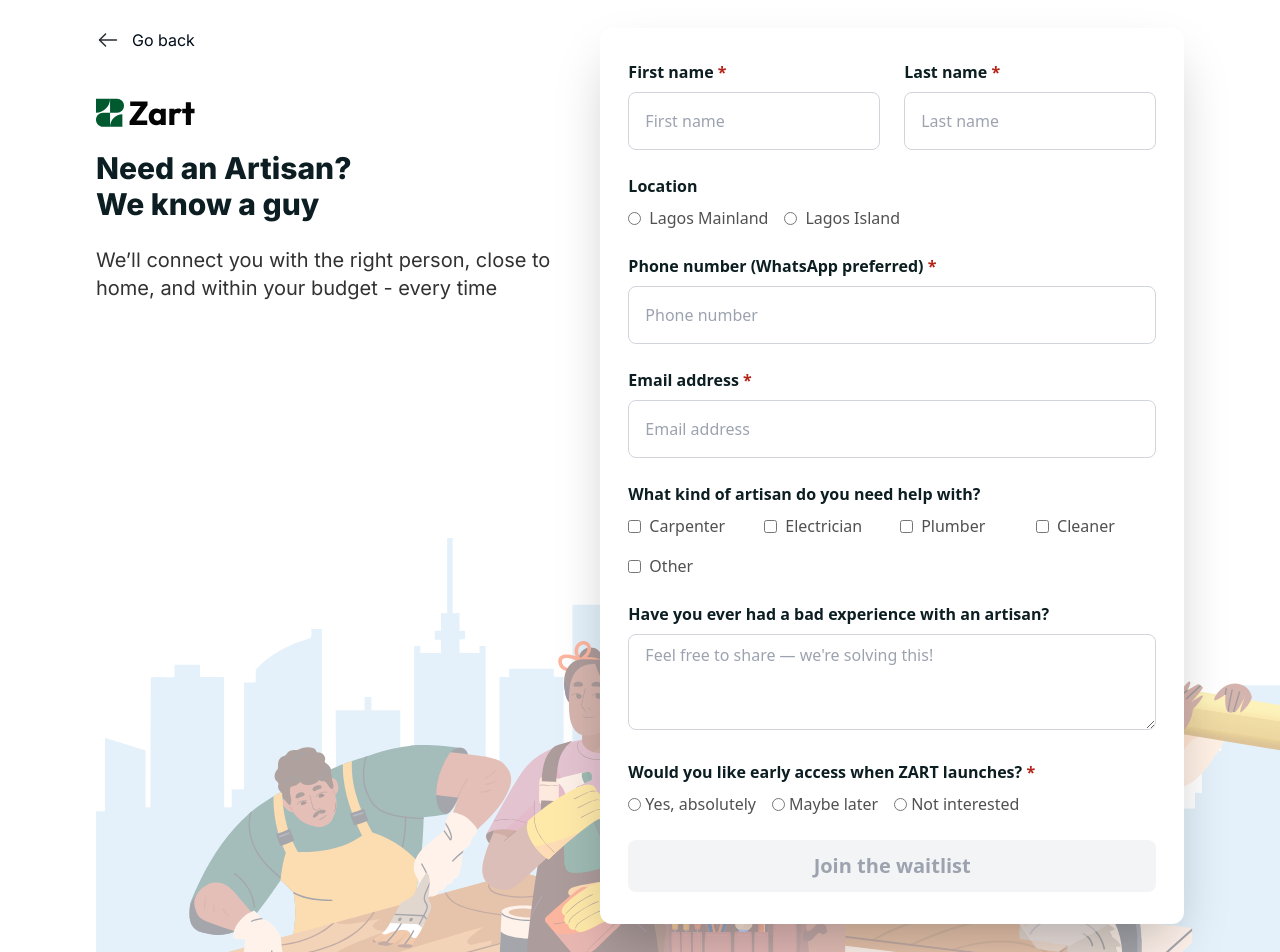
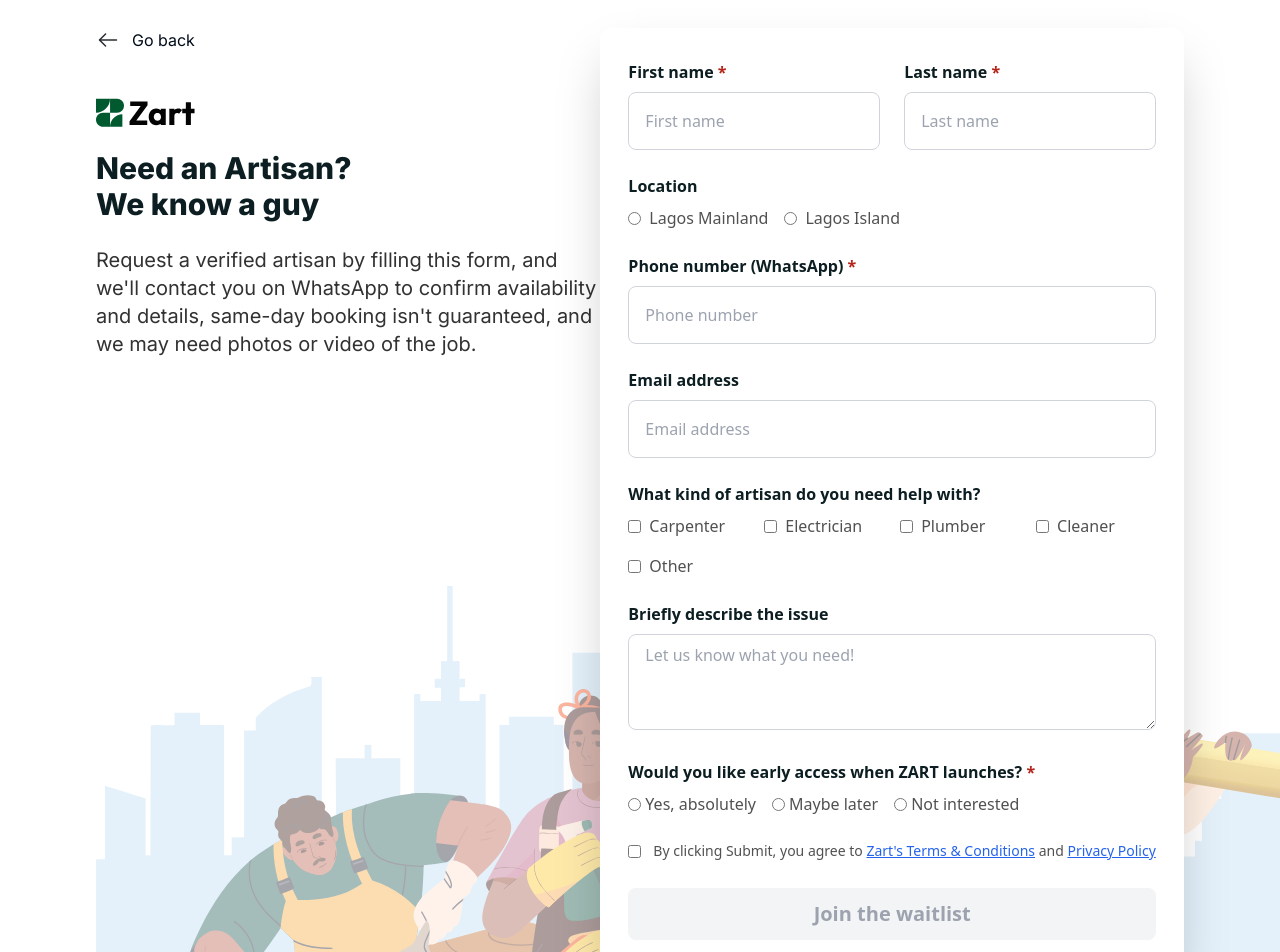
Before and after one commit to ZartHQ/website, a Next.js app: page /patrons/form in a window 1280 px wide. Shown: the top 952 px of the page. Built offline with nearby package versions, Linux system fonts and the light colour scheme; a web font is replaced by a local one.

Commit message:
Update website: attempt 2

```diff
--- a/src/app/patrons/form/page.tsx
+++ b/src/app/patrons/form/page.tsx
@@ -12,7 +12,7 @@ const PatronFormPage = () => {
           We know a guy
         </>
       }
-      description="We’ll connect you with the right person, close to home, and within your budget - every time"
+      description="Request a verified artisan by filling this form, and we'll contact you on WhatsApp to confirm availability and details, same-day booking isn't guaranteed, and we may need photos or video of the job."
       formComponent={<PatronForm />}
       selectedForm="patron"
     />
--- a/src/components/patronForm.tsx
+++ b/src/components/patronForm.tsx
@@ -4,6 +4,7 @@ import * as Yup from "yup";
 import { Button } from "./button";
 import request from "@/utils/api";
 import { showToast } from "@/utils/toast";
+const nigerianPhoneRegex = /^(\+?234|0)[7-9][0-1]\d{8}$/;
 
 const areasData = {
   "Lagos Mainland": [
@@ -45,10 +46,12 @@ export interface ArtisanRequestForm {
   lastName: string;
   location: string;
   phoneNumber: string;
-  email: string;
+  email?: string;
   artisanTypes: ArtisanType[];
   otherArtisanType?: string;
   badExperience?: string;
+  preferredDate?: string;
+  agreeToTerms: boolean;
   earlyAccess: "Yes, absolutely" | "Maybe later" | "Not interested" | "";
 }
 
@@ -64,8 +67,13 @@ const validationSchema = Yup.object().shape({
   firstName: Yup.string().required("First name is required"),
   lastName: Yup.string().required("Last name is required"),
   location: Yup.string().required("Please select a location"),
-  phoneNumber: Yup.string().required("Phone number is required"),
-  email: Yup.string().email("Invalid email").required("Email is required"),
+  phoneNumber: Yup.string()
+    .required("Phone number is required")
+    .matches(
+      nigerianPhoneRegex,
+      "Please enter a valid Nigerian phone number (e.g., 08012345678 or +2348012345678)"
+    ),
+  email: Yup.string().email("Invalid email").optional(),
   artisanTypes: Yup.array()
     .min(1, "Please select at least one artisan type")
     .required("Please select an artisan type"),
@@ -73,6 +81,8 @@ const validationSchema = Yup.object().shape({
     is: (types: string[]) => types?.includes("Other"),
     then: (schema) => schema.required("Please specify the artisan type")
   }),
+  preferredDate: Yup.string().optional(),
+  agreeToTerms: Yup.boolean().oneOf([true], "You must agree to the Terms & Conditions and Privacy Policy"),
   earlyAccess: Yup.string().required("Please select an option")
 });
 
@@ -84,6 +94,10 @@ const initialValues: ArtisanRequestForm = {
   email: "",
   artisanTypes: [],
   badExperience: "",
+  preferredDate: "",
+  otherArtisanType: "",
+  area: "",
+  agreeToTerms: false,
   earlyAccess: ""
 };
 
@@ -138,50 +152,67 @@ const PatronForm = () => {
     values: any,
     {
       setSubmitting,
-      resetForm
+      resetForm,
+      setFieldValue
     }: {
       setSubmitting: (isSubmitting: boolean) => void;
       resetForm: () => void;
+      setFieldValue: (field: string, value: any) => void;
     }
   ) => {
     setIsLoading(true);
     try {
-      const formData = {
-        firstName: values.firstName,
-        lastName: values.lastName,
-        location: values.location,
-        email: values.email || "",
-        phone: values.phoneNumber || "",
-        artisanType: values.artisanTypes || [],
-        otherArtisanType: values.otherArtisanType || "",
-        badExperienceDetails: values.badExperience || "",
-        earlyAccess: values.earlyAccess,
-        area: values.area
-      };
+      console.log('[FORM] Starting form submission to Formspree');
+
+      const formData = new FormData();
+      formData.append("firstName", values.firstName);
+      formData.append("lastName", values.lastName);
+      formData.append("location", values.location);
+      formData.append("area", values.area || "");
+      formData.append("email", values.email || "");
+      formData.append("phoneNumber", values.phoneNumber || "");
+      formData.append("artisanTypes", (values.artisanTypes || []).join(", "));
+      formData.append("otherArtisanType", values.otherArtisanType || "");
+      formData.append("badExperience", values.badExperience || "");
+      formData.append("preferredDate", values.preferredDate || "");
+      formData.append("earlyAccess", values.earlyAccess);
+      formData.append("agreeToTerms", values.agreeToTerms ? "Yes" : "No");
 
       const response = await fetch("https://formspree.io/f/mjkrzeon", {
         method: "POST",
         headers: {
-          "Content-Type": "application/json",
           Accept: "application/json"
         },
-        body: JSON.stringify(formData)
+        body: formData
       });
 
-      if (!response.ok) throw new Error("Form submission failed");
+      if (!response.ok) {
+        const text = await response.text().catch(() => "");
+        throw new Error(`Form submission failed with status ${response.status}`);
+      }
 
-      const result = await response.json();
-      console.log("Form submitted successfully:", result);
-      showToast("Your details have been submitted successfully. We'll notify you when ZART launches!");
+      console.log("Form submitted successfully to Formspree");
+      showToast("You’re all set.. We'll text you on whatsapp shortly!", 'success');
       resetForm();
     } catch (error) {
-      console.error("Error submitting form:", error);
-      showToast("There was an error submitting your form. Please try again later.");
+      console.error('[FORM] Error submitting form:', error);
+
+      let msg = "There was an error submitting your form. Please try again later.";
+      if (error instanceof Error) {
+        msg = error.message;
+      }
+
+      showToast(msg, 'error');
     } finally {
       setIsLoading(false);
       setSubmitting(false);
     }
   };
+
+  // Tomorrow's date in YYYY-MM-DD for date input min attribute (today should NOT be selectable)
+  const tomorrow = new Date();
+  tomorrow.setDate(tomorrow.getDate() + 1);
+  const tomorrowString = tomorrow.toISOString().slice(0, 10);
 
   return (
     <div className="bg-white w-full h-full flex justify-center items-center">
@@ -295,7 +326,7 @@ const PatronForm = () => {
               {/* Phone Number */}
               <div>
                 <label className="block text-[#0C1E22] font-bold mb-2">
-                  Phone number (WhatsApp preferred) <span className="text-[#B42318]">*</span>
+                  Phone number (WhatsApp) <span className="text-[#B42318]">*</span>
                 </label>
                 <Field
                   type="tel"
@@ -313,7 +344,7 @@ const PatronForm = () => {
               {/* Email */}
               <div>
                 <label className="block text-[#0C1E22] font-bold mb-2">
-                  Email address <span className="text-[#B42318]">*</span>
+                  Email address
                 </label>
                 <Field
                   type="email"
@@ -376,13 +407,13 @@ const PatronForm = () => {
               {/* Bad Experience */}
               <div>
                 <label className="block text-[#0C1E22] font-bold mb-2">
-                  Have you ever had a bad experience with an artisan?
+                  Briefly describe the issue
                 </label>
                 <Field
                   as="textarea"
                   name="badExperience"
                   className="w-full px-4 py-2 border border-gray-300 rounded-lg focus:outline-none focus:ring-2 focus:ring-blue-500 h-24"
-                  placeholder="Feel free to share — we're solving this!"
+                  placeholder="Let us know what you need!"
                 />
               </div>
 
@@ -413,6 +444,40 @@ const PatronForm = () => {
                 />
               </div>
 
+              {/* Terms & Conditions Agreement */}
+              <div>
+                <label className="inline-flex items-start">
+                  <Field
+                    type="checkbox"
+                    name="agreeToTerms"
+                    className="form-checkbox mt-1"
+                  />
+                  <span className="ml-3 text-[#515152] text-sm">
+                    By clicking Submit, you agree to{" "}
+                    <a
+                      href="https://drive.google.com/file/d/1M9LLKWNMrVMMwOoUrCt68bZzGkTUSY81/view?usp=drive_link"
+                      target="_blank"
+                      rel="noopener noreferrer"
+                      className="text-blue-600 hover:text-blue-800 underline">
+                      Zart's Terms & Conditions
+                    </a>{" "}
+                    and{" "}
+                    <a
+                      href="https://drive.google.com/file/d/1pXzVfRNZBxWPaaiMKSWrlhEq6Ue6PXsn/view?usp=drive_link"
+                      target="_blank"
+                      rel="noopener noreferrer"
+                      className="text-blue-600 hover:text-blue-800 underline">
+                      Privacy Policy
+                    </a>
+                  </span>
+                </label>
+                <ErrorMessage
+                  name="agreeToTerms"
+                  component="div"
+                  className="text-[#B42318] mt-1 text-sm"
+                />
+              </div>
+
               {/* Submit Button */}
               <Button
                 type="submit"
--- a/src/utils/pageContent.ts
+++ b/src/utils/pageContent.ts
@@ -3,8 +3,8 @@ import { ContentConfig } from "./type";
 export const PATRON_CONTENT: ContentConfig = {
   title: "Need an Artisan?\nWe know a guy",
   description:
-    "Join the waitlist and be the first to know when we launch in your area!",
-  buttonText: "Join the waitlist",
+    "Vetted artisans, finally!",
+  buttonText: "Book an artisan",
   marqueeText:
     "100+ VETTED ARTISANS  QUALITY YOU CAN TRUST  WALLET FRIENDLY PRICES",
   formLink: "/form",
```
